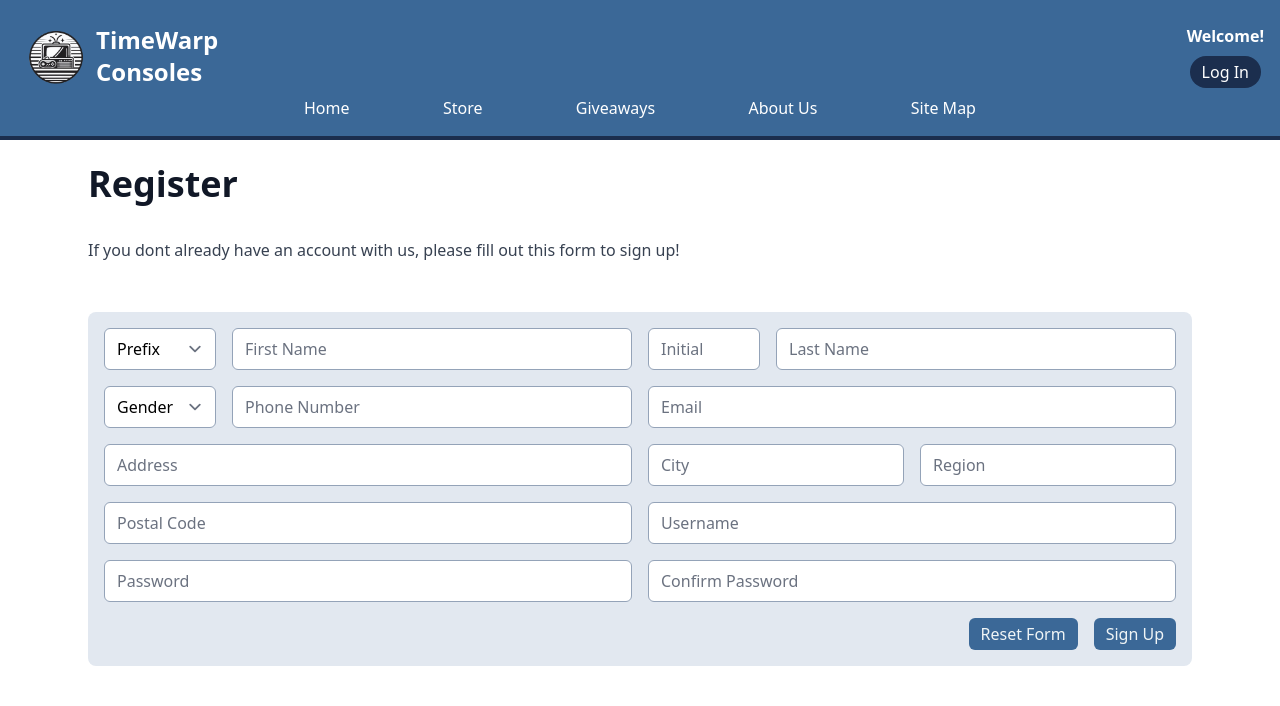
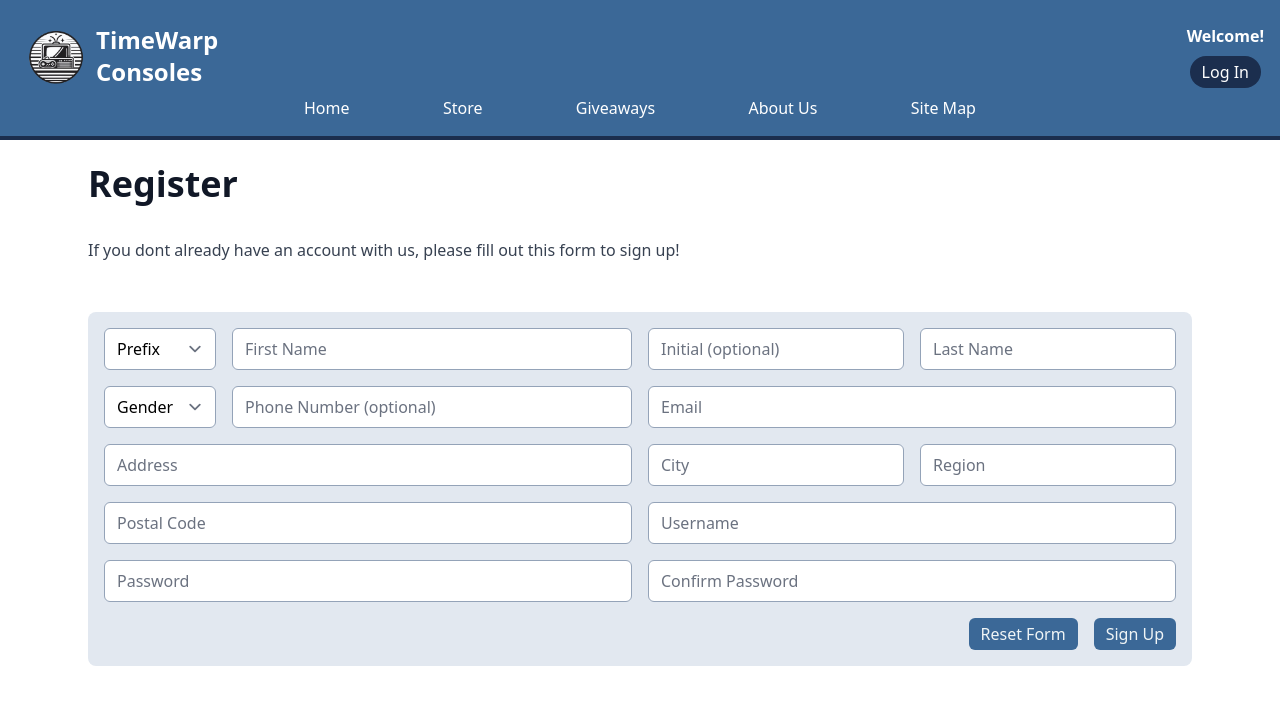
Before and after one commit to ethan-cooke/awd-proj, a PHP site: page /pages/register.php in a window 1280 px wide. Shown: the top 706 px of the page. Run offline with PHP 8.4, Linux system fonts and the light colour scheme; some libraries are stand-ins or nearby versions.

Commit message:
added optional fields to login

```diff
--- a/src/pages/register.php
+++ b/src/pages/register.php
@@ -30,7 +30,7 @@
               </div>
             </div>
             <div class="flex flex-1 gap-4">
-              <input class="form-field max-w-28" type="text" name="middleInitial" required pattern="^[A-Za-z]*$" placeholder="Initial">
+              <div class="flex flex-1"><input class="form-field w-full" type="text" name="middleInitial" pattern="^[A-Za-z]*$" placeholder="Initial (optional)"></div>
               <div class="flex-col flex-1">
                 <input class="form-field w-full" type="text" name="lastName" required pattern="^[A-Z][A-Za-z]*$" placeholder="Last Name">
                 <span class="form-error">Please input a valid last name</span>
@@ -48,7 +48,7 @@
                 <option value="O">Other</option>
               </select>
               <div class="flex-col flex-1">
-                <input class="form-field w-full" type="text" name="phone" required pattern="^(\d{3}-)?\d{3}-\d{4}$" placeholder="Phone Number">
+                <input class="form-field w-full" type="text" name="phone" pattern="^(\d{3}-)?\d{3}-\d{4}$" placeholder="Phone Number (optional)">
                 <span class="form-error">Please input a valid phone number</span>
               </div>
             </div>
```
Also changed, not shown: src/scripts/formRegister.php (+15 -3 lines).
